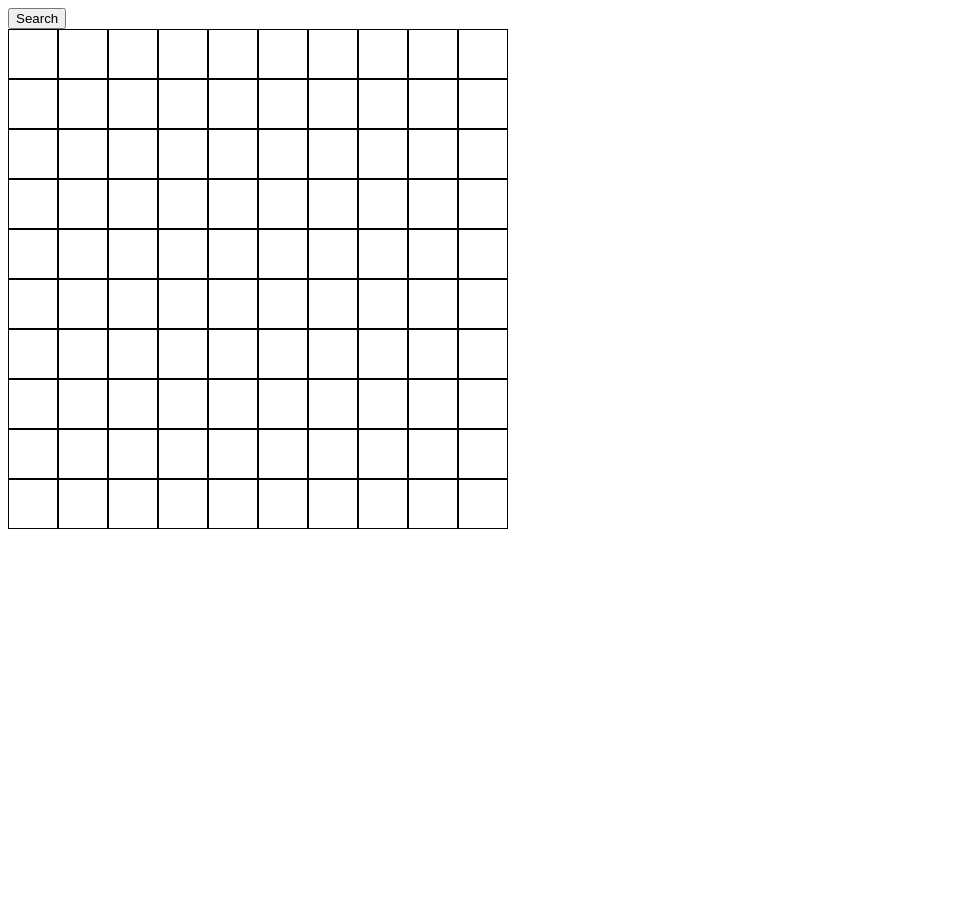
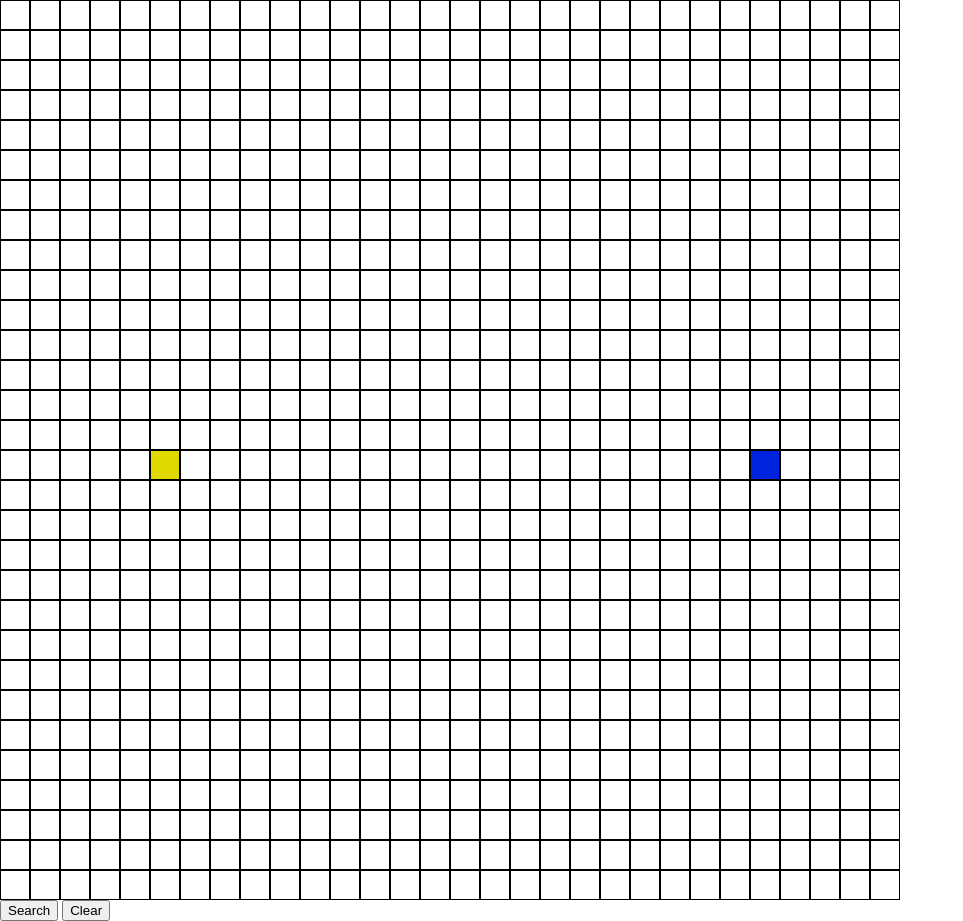
Before and after one commit to Trufi/a-star, a plain HTML site: page index.html in a window 1280 px wide. Shown: the whole page, without its empty margins (0-963 px from the left). Before the commit the page ends 800 px from the top, so only its background shows below. Drawn offline with Linux system fonts and the light colour scheme.

Commit message:
add time

```diff
--- a/grid.js
+++ b/grid.js
@@ -1,25 +1,23 @@
 (function() {
-    var config = {
-        fieldSize: 50
-    };
-
     function Field(options) {
         this.container = document.createElement('div');
         this.x = options.x;
         this.y = options.y;
+        this.fieldSize = options.fieldSize;
         this.state = 0;
 
-        this.container.style.width = config.fieldSize - 2 + 'px';
-        this.container.style.height = config.fieldSize - 2 + 'px';
+        this.container.style.width = this.fieldSize - 2 + 'px';
+        this.container.style.height = this.fieldSize - 2 + 'px';
         this.container.style.position = 'absolute';
-        this.container.style.left = config.fieldSize * this.x + 'px';
-        this.container.style.top = config.fieldSize * this.y + 'px';
+        this.container.style.left = this.fieldSize * this.x + 'px';
+        this.container.style.top = this.fieldSize * this.y + 'px';
         this.container.style.border = '1px solid #000';
-        this.container.style.fontSize = config.fieldSize - 7 + 'px';
-        this.container.style.lineHeight = config.fieldSize - 2 + 'px';
+        this.container.style.fontSize = this.fieldSize - 7 + 'px';
+        this.container.style.lineHeight = this.fieldSize - 2 + 'px';
         this.container.style.textAlign = 'center';
         this.container.style.color = '#ff0000';
         this.container.style.fontWeight = '700';
+        this.container.style.cursor = 'pointer';
 
         this.container.addEventListener('mousedown', this._onMouseDown.bind(this));
         this.container.addEventListener('contextmenu', ev => ev.preventDefault());
@@ -52,6 +50,10 @@
             this.container.style.backgroundColor = '#000';
         } else if (this.state == 0.5) {
             this.container.style.backgroundColor = '#777';
+        } else if (this.state == 'start') {
+            this.container.style.backgroundColor = '#E0D900';
+        } else if (this.state == 'end') {
+            this.container.style.backgroundColor = '#0023E0';
         }
     };
 
@@ -63,15 +65,24 @@
         }
     };
 
+    Field.prototype.clear = function() {
+        this.container.innerHTML = '';
+        this.container.style.backgroundColor = '#fff';
+        this.state = 0;
+    };
+
     function Grid(options) {
         this.container = document.createElement('div');
         this.width = options.width;
         this.height = options.height;
+        this.fieldSize = options.fieldSize;
+        this.start = options.start;
+        this.end = options.end;
         this.fields = [];
 
         this.container.style.position = 'relative';
-        this.container.style.width = config.fieldSize * this.width + 'px';
-        this.container.style.height = config.fieldSize * this.height + 'px';
+        this.container.style.width = this.fieldSize * this.width + 'px';
+        this.container.style.height = this.fieldSize * this.height + 'px';
 
         this.fill();
     }
@@ -83,7 +94,8 @@
             for (var j = 0; j < this.height; j++) {
                 var field = new Field({
                     x: i,
-                    y: j
+                    y: j,
+                    fieldSize: this.fieldSize
                 });
 
                 this.container.appendChild(field.container);
@@ -91,6 +103,18 @@
                 this.fields[i][j] = field;
             }
         }
+
+        this.fillEnds();
+    };
+
+    Grid.prototype.fillEnds = function() {
+        var start = this.fields[this.start[0]][this.start[1]];
+        start.state = 'start';
+        start.updateState();
+
+        var end = this.fields[this.end[0]][this.end[1]];
+        end.state = 'end';
+        end.updateState();
     };
 
     Grid.prototype.get = function() {
@@ -117,7 +141,16 @@
                 this.fields[i][j].path(false);
             }
         }
+    };
 
+    Grid.prototype.clear = function() {
+        for (var i = 0; i < this.width; i++) {
+            for (var j = 0; j < this.height; j++) {
+                this.fields[i][j].clear();
+            }
+        }
+
+        this.fillEnds();
     };
 
     Grid.prototype.load = function(data) {
--- a/index.html
+++ b/index.html
@@ -2,10 +2,25 @@
 <html lang="en">
 <head>
     <meta charset="UTF-8">
-    <title>Document</title>
+    <title>A - star</title>
+
+    <style>
+        html, body {
+            margin: 0;
+            width: 100%;
+            height: 100%;
+        }
+
+    </style>
 </head>
 <body>
-    <input id="search" type="button" value="Search">
+    <div id="container"></div>
+
+    <div class="info">
+        <input id="search" type="button" value="Search">
+        <input id="clear" type="button" value="Clear">
+    </div>
+
     <script src="grid.js"></script>
     <script src="index.js"></script>
 </body>
--- a/index.js
+++ b/index.js
@@ -1,8 +1,12 @@
 (function () {
+    var fieldSize = 30;
 
     var grid = new Grid({
-        width: 10,
-        height: 10
+        width: 30,
+        height: 30,
+        fieldSize: fieldSize,
+        start: [5, 15],
+        end: [25, 15]
     });
 
     var loadData = localStorage.getItem('grid');
@@ -11,19 +15,26 @@
         grid.load(JSON.parse(loadData));
     }
 
-    document.body.appendChild(grid.container);
+    var container = document.querySelector('#container');
+    container.appendChild(grid.container);
 
+    var clearButton = document.querySelector('#clear');
+    clearButton.addEventListener('click', () => grid.clear());
     var searchButton = document.querySelector('#search');
-    searchButton.addEventListener('click', search);
-
-    function search() {
+    searchButton.addEventListener('click', () => {
         var field = grid.get();
-
         localStorage.setItem('grid', JSON.stringify(field));
 
-        var start = [0, 0];
-        var end = [grid.width - 1, grid.height - 1];
+        console.time('Search');
 
+        for (var i = 0; i < 50; i++) {
+            search(field, grid.start, grid.end);
+        }
+
+        console.timeEnd('Search');
+    });
+
+    function search(field, start, end) {
         var closed = [];
 
         var list = [];
@@ -37,8 +48,6 @@
             if (inArray(closed, x)) {
                 continue;
             } else if (eql(x, end)) {
-                console.log('find', p);
-
                 drawField(p);
                 break;
             }
```
Also changed, not shown: 1 other file.
